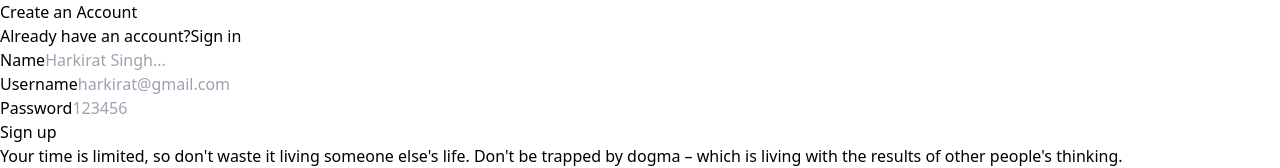
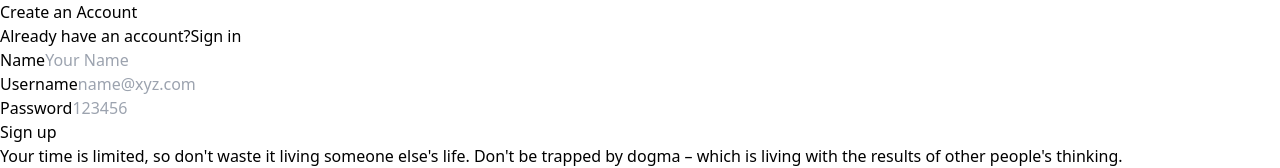
Before and after one commit to sashreek-das/medium, a React (Vite) app in the folder frontend/: page /signup in a window 1280 px wide. Shown: the top 168 px of the page. Built offline with nearby package versions, Linux system fonts and the light colour scheme.

Commit message:
Update Auth.tsx

```diff
--- a/frontend/src/components/Auth.tsx
+++ b/frontend/src/components/Auth.tsx
@@ -128,7 +128,7 @@ export const Auth = ({ type }: { type: "signup" | "signin" }) => {
                     {type === "signup" ? (
                         <LabelledInput
                             label="Name"
-                            placeholder="Harkirat Singh..."
+                            placeholder="Your Name"
                             onChange={(e) => {
                                 setPostInputs({
                                     ...postInputs,
@@ -139,7 +139,7 @@ export const Auth = ({ type }: { type: "signup" | "signin" }) => {
                     ) : null}
                     <LabelledInput
                         label="Username"
-                        placeholder="harkirat@gmail.com"
+                        placeholder="name@xyz.com"
                         onChange={(e) => {
                             setPostInputs({
                                 ...postInputs,
```
